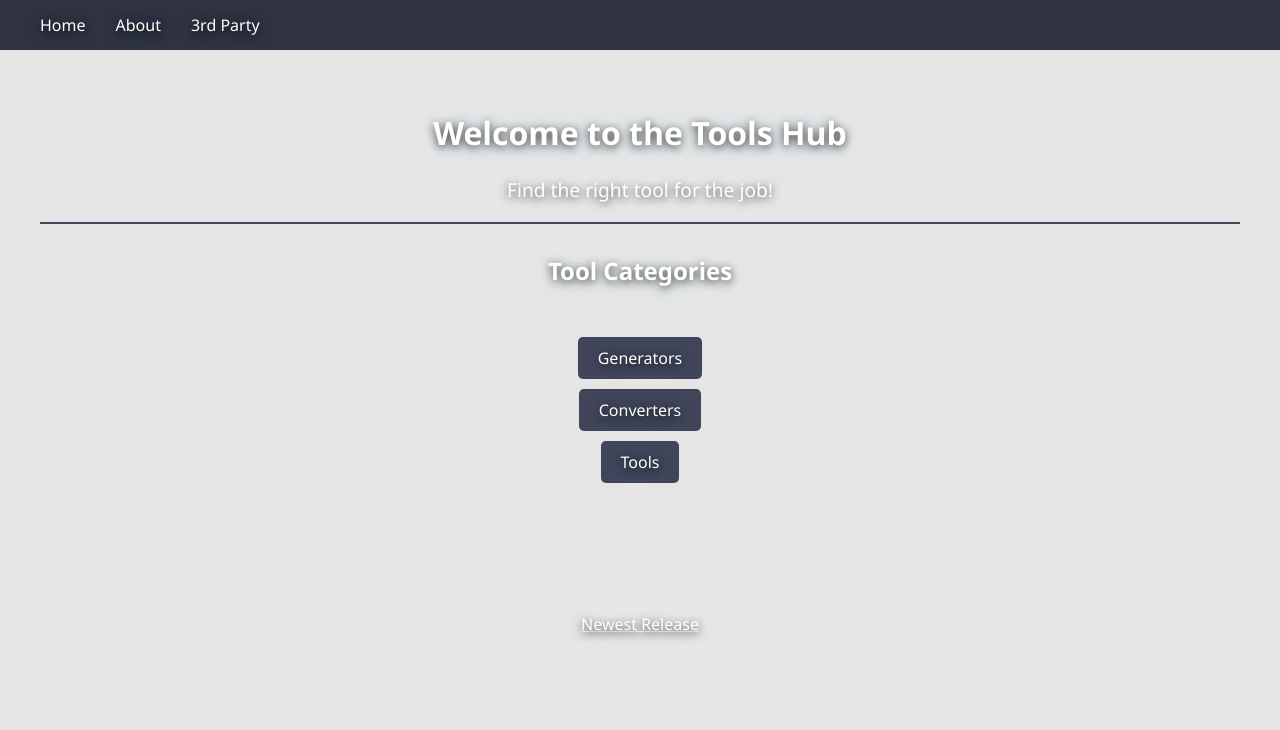
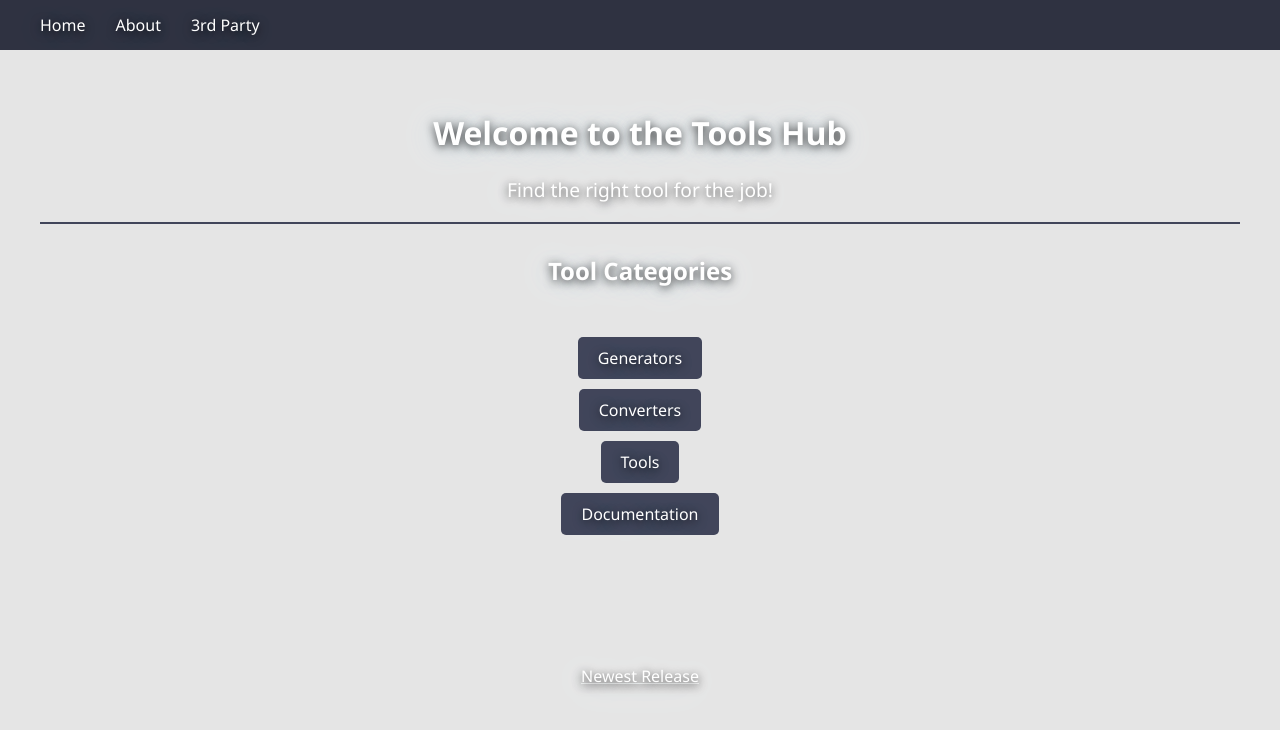
Before and after one commit to MysticalMike60t/Tools-Hub, a React (Create React App) app in the folder client/: page / in a window 1280 px wide. Shown: the top 730 px of the page. Built offline with nearby package versions, Linux system fonts and the light colour scheme.

Commit message:
Added Docs Page

```diff
--- a/client/src/App.js
+++ b/client/src/App.js
@@ -8,6 +8,7 @@ import {
   ThirdParty,
   Converters,
   Tools,
+  Documentation,
 } from "./lib/pages";
 import { Layout, SubpageLayout } from "./lib/global/components";
 import {
@@ -57,6 +58,9 @@ function App() {
               <Route path="html" element={<HTML />} />
             </Route>
           </Route>
+          <Route path="documentation" element={<SubpageLayout />}>
+            <Route index element={<Documentation />} />
+          </Route>
         </Route>
       </Routes>
     </Router>
--- /dev/null
+++ b/client/src/lib/pages/documentation/Documentation.jsx
@@ -0,0 +1,12 @@
+import React from "react";
+import { defaultPageClassName } from "../../global/config/index.config";
+
+const Documentation = () => {
+  return (
+    <div className={`${defaultPageClassName} one documentation`}>
+      <h1>Documentation</h1>
+    </div>
+  );
+};
+
+export default Documentation;
--- a/client/src/lib/pages/home/Home.jsx
+++ b/client/src/lib/pages/home/Home.jsx
@@ -25,6 +25,9 @@ function Home() {
           <li>
             <Link to="/tools">Tools</Link>
           </li>
+          <li>
+            <Link to="/documentation">Documentation</Link>
+          </li>
         </ul>
       </div>
       <div className="extra">
--- a/client/src/lib/pages/index.js
+++ b/client/src/lib/pages/index.js
@@ -4,5 +4,14 @@ import Generators from "./generators/Generators";
 import ThirdParty from "./3rd-party/ThirdParty";
 import Converters from "./converters/Converters";
 import Tools from "./tools/Tools";
+import Documentation from "./documentation/Documentation";
 
-export { Home, About, Generators, ThirdParty, Converters, Tools };
+export {
+  Home,
+  About,
+  Generators,
+  ThirdParty,
+  Converters,
+  Tools,
+  Documentation,
+};
--- a/client/src/lib/pages/tools/Tools.jsx
+++ b/client/src/lib/pages/tools/Tools.jsx
@@ -1,9 +1,10 @@
 import React from "react";
+import { defaultPageClassName } from "../../global/config/index.config";
 import { Link } from "react-router-dom";
 
 const Tools = () => {
   return (
-    <div className="page two tools">
+    <div className={`${defaultPageClassName} two tools`}>
       <Link className="nav-link" to="/tools/editors">
         Editors
       </Link>
```
